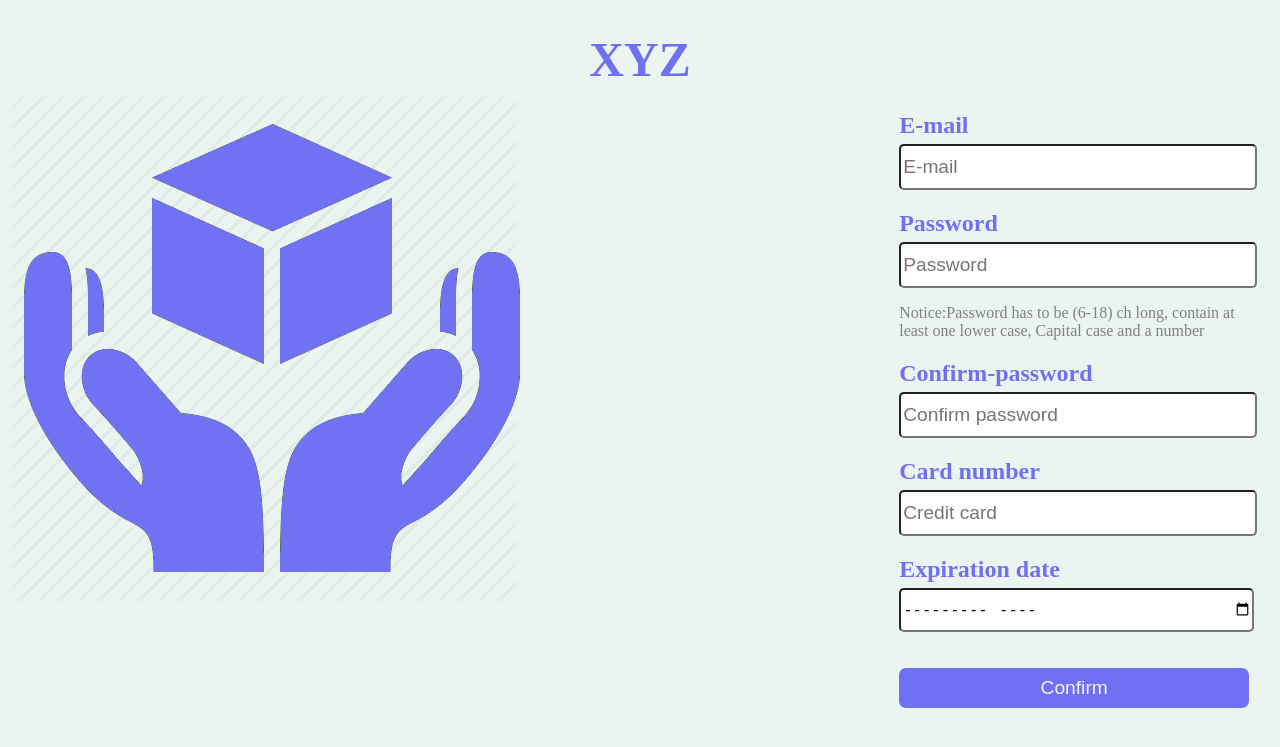
After one commit to DinaAlaa99/PHP-FinalProject, a PHP site: page /View/paymentPage.php in a window 1280 px wide. The commit adds this page. Shown: the top 747 px of the page. Run offline with PHP 8.4, Linux system fonts and the light colour scheme.

Commit message:
add payment page

```diff
--- a/Model/login.php
+++ b/Model/login.php
@@ -4,6 +4,7 @@
 class login
 {
     public static $flag =-1;
+    ///<!--<?php echo $_SERVER["PHP_SELF"];
 
     static function check_Login(){
         if (isset($_SESSION["id"])&&is_numeric($_SESSION["id"])){
--- /dev/null
+++ b/View/paymentPage.php
@@ -0,0 +1,41 @@
+<!DOCTYPE html>
+<html lang="en">
+<head>
+    <meta charset="UTF-8">
+    <meta http-equiv="X-UA-Compatible" content="IE=edge">
+    <meta name="viewport" content="width=device-width, initial-scale=2.0">
+    <title>XYZ payment</title>
+    <link rel="stylesheet" href="styles/styles.css">
+</head>
+<body>
+    <center><h1>XYZ</h1></center>
+<div class="content">
+
+    <div class="left">
+        <img src="images/img2.png" alt="">
+    </div>
+
+    <div class="right">
+        <form  method="post">
+            <h2>E-mail</h2>
+            <input type="email" placeholder="E-mail" name="email">
+            <h2>Password</h2>
+            <input type="password" placeholder="Password" name="password">
+            <p   style="color:grey;width: 350px;">Notice:Password has to be (6-18) ch long, contain at least one lower case, Capital case and a number</p>
+            <h2>Confirm-password</h2>
+            <input type="password"  name="confirm" placeholder="Confirm password">
+            <h2>Card number</h2>
+            <input type="text" placeholder="Credit card" name="creditCard">
+            <h2>Expiration date</h2>
+            <input type="month" name="date" min="<?php echo(date("Y-m")) ?>" max="<?php echo(date('Y-m', strtotime('+3 years')))?>" >
+            <br><br><br>
+            <button type="submit">Confirm</button>
+        </form>
+    </div>
+
+
+</div>
+
+
+</body>
+</html>
--- /dev/null
+++ b/styles/styles.css
@@ -0,0 +1,49 @@
+
+    center{
+        font-size: x-large;
+    }
+    body{
+        background-color: rgb(234, 245, 241);
+    }
+    .content{
+
+        display: flex;
+
+    }
+    h2,h1{
+        color: rgb(112, 112, 243);
+
+        margin-bottom: 5px;
+    }
+    .left{
+        max-width: 50%;
+        float: left;
+    }
+
+    .right{
+        padding-left: 30%;
+        align-items: center;
+        justify-content: center;
+        width: 50%;
+        float: right;
+
+    }
+    input{
+        font-size: larger;
+        width: 350px;
+        height: 40px;
+        border-radius: 5px;
+    }
+
+    button{
+        font-size: larger;
+        border-radius: 7px;
+        height: 40px;
+        width: 350px;
+        color: whitesmoke;
+        background-color:rgb(112, 112, 243);
+        border: none;
+    }
+    button:hover{
+        background-color:darkblue;
+    }
```
Also changed, not shown: Model/dbconnection.php (+68 -37 lines), Model/validate.php (added, +55 -0 lines), View/Successview.php (added, +48 -0 lines), View/login.php (+9 -10 lines), View/unsuccessful.php (added, +17 -0 lines), index.php (+14 -2 lines), View/payment.php (deleted), images/img2.png (added), 1 other file.
